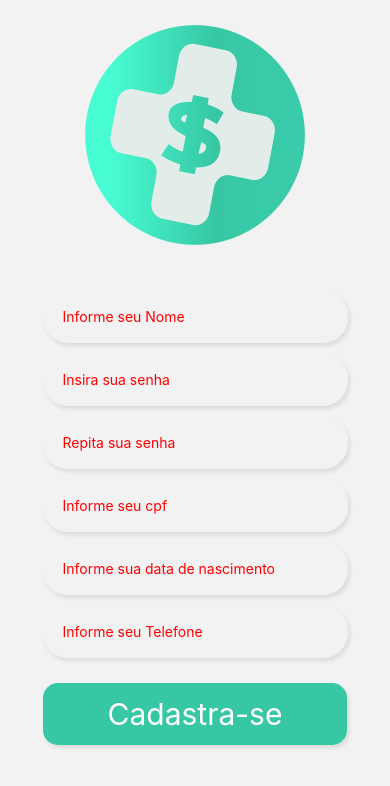
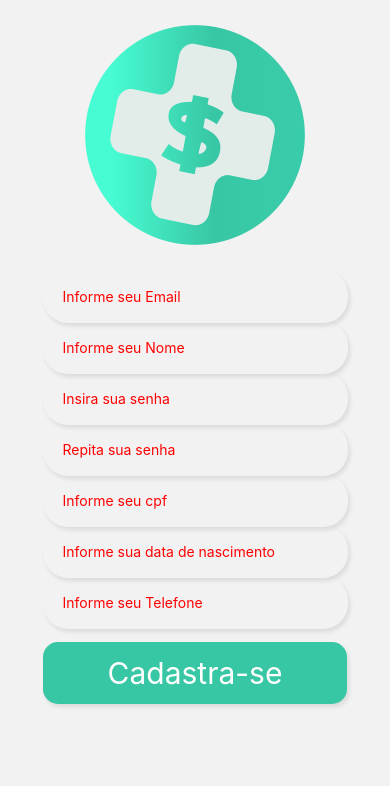
Before and after one commit to rhuanxdx/Da_um_help-final, a React Native app: screen /Cadastro in a window 390 px wide. Shown: the top 786 px of the page. Built offline with nearby package versions, Linux system fonts and the light colour scheme.

Commit message:
possivel crud

```diff
--- a/pages/TelaCadastro.js
+++ b/pages/TelaCadastro.js
@@ -1,7 +1,7 @@
 import * as React from 'react';
 import { useState } from 'react';
 import { Text, View, StyleSheet, TextInput, Pressable, Image } from 'react-native';
-import Axios from "axios";
+import Axios from 'axios';
 
 export default function TelaCadastro({navigation}) {
 
@@ -14,25 +14,12 @@ export default function TelaCadastro({navigation}) {
   const [telefone, setTelefone] = useState();
 
 
-  const handleChangeValues = (value) => {
-    setValues((prevValue) =>({
-      ...prevValue,
-      [value.target.name]: value.target.value,
-    }));
-  };
+  const registro = () =>{
+    Axios.post('https://navy-rainbow-ring.glitch.me/cadastrarDoador').then((response)=>{
+      console.log(response);
+    })
+  }
 
-  const handleClinckButton = () => {
-    Axios.post("http://localhost:3001/register",{
-      EmailDoador: values.email,
-      NomeDoador: values.nomeDoador,
-      idade: values.dataNascimento,
-      CPF: values.cpf,
-      Telefone:values.telefone,
-      Senha: values.senha,
-    }).then((responde) => {
-      console.log(response);
-    });
-  };
 
   return (
 
@@ -40,12 +27,22 @@ export default function TelaCadastro({navigation}) {
 
         <Image style={styles.logo} source={require('../assets/logo.png')}/>
 
+        <View style={styles.inputbox}>
+              <TextInput
+                  style={styles.txtInput}
+                  placeholder = "Informe seu Email"
+                  keyboardType="text"
+                  onChangeText = {(value) => setEmail(value)}
+                  >
+              </TextInput>
+      </View>
+
       <View style={styles.inputbox}>
               <TextInput
                   style={styles.txtInput}
                   placeholder = "Informe seu Nome"
                   keyboardType="text"
-                  onChangeText = {value => setNomeDoador(value)}
+                  onChangeText = {(value) => setNomeDoador(value)}
                   >
               </TextInput>
       </View>
@@ -55,7 +52,7 @@ export default function TelaCadastro({navigation}) {
                   style={styles.txtInput}
                   placeholder = "Insira sua senha"
                   keyboardType="text"
-                  onChangeText = {value => setSenha(value)}
+                  onChangeText = {(value) => setSenha(value)}
                   >
               </TextInput>
       </View>
@@ -65,7 +62,7 @@ export default function TelaCadastro({navigation}) {
                   style={styles.txtInput}
                   placeholder = "Repita sua senha"
                   keyboardType="text"
-                  onChangeText = {value => setVerifSenha(value)}
+                  onChangeText = {(value) => setVerifSenha(value)}
                   >
               </TextInput>
       </View>
@@ -75,7 +72,7 @@ export default function TelaCadastro({navigation}) {
                   style={styles.txtInput}
                   placeholder = "Informe seu cpf"
                   keyboardType="text"
-                  onChangeText = {value => setCpf(value)}
+                  onChangeText = {(value) => setCpf(value)}
                   >
               </TextInput>
       </View>
@@ -85,7 +82,7 @@ export default function TelaCadastro({navigation}) {
                   style={styles.txtInput}
                   placeholder = "Informe sua data de nascimento"
                   keyboardType="text"
-                  onChangeText = {value => setDataNascimento(value)}
+                  onChangeText = {(value) => setDataNascimento(value)}
                   >
               </TextInput>
       </View>
@@ -94,7 +91,7 @@ export default function TelaCadastro({navigation}) {
                   style={styles.txtInput}
                   placeholder = "Informe seu Telefone"
                   keyboardType="text"
-                  onChangeText = {value => setTelefone(value)}
+                  onChangeText = {(value) => setTelefone(value)}
                   >
               </TextInput>
       </View>
@@ -102,7 +99,7 @@ export default function TelaCadastro({navigation}) {
 
 
 
-        <Pressable style={styles.btnCadastro} onPress={()=>navigation.navigate("Tabs")}>
+        <Pressable style={styles.btnCadastro} onPress={registro}>
           <Text style={styles.btnTxt}>Cadastra-se</Text>
         </Pressable>
 
@@ -133,14 +130,14 @@ const styles = StyleSheet.create({
     shadowOffset: {width: 2, height: 3},
     shadowOpacity: 0.1,
     shadowRadius: 4,
-    marginBottom:10
+    marginBottom:-2
   },
 
   logo:{
 
     height:250,
     width:250,
-    marginBottom:30
+    marginBottom:10
   },
 
   btnTxt:{
```
